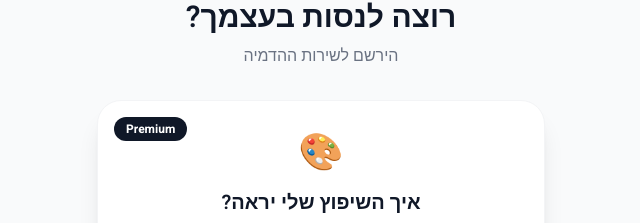
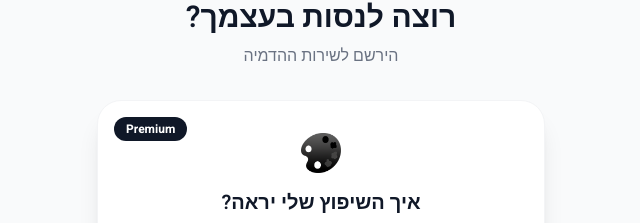
Before and after one commit to guyceza/shiputz-ai, a Next.js app: page /visualize in a window 1280 px wide. Shown: the part 1699-1922 px from the top of the page, without its empty margins (319-959 px from the left). Built offline with nearby package versions, Linux system fonts and the light colour scheme.

Commit message:
Add palette icon, replace 🎨 emoji

```diff
--- a/src/app/project/[id]/page.tsx
+++ b/src/app/project/[id]/page.tsx
@@ -2005,7 +2005,7 @@ export default function ProjectPage() {
         <div className="fixed inset-0 bg-black/50 flex items-center justify-center z-50 p-4">
           <div className="bg-white rounded-3xl p-8 max-w-md w-full text-center">
             <div className="w-20 h-20 bg-gradient-to-br from-purple-100 to-blue-100 rounded-full flex items-center justify-center mx-auto mb-6">
-              <span className="text-4xl">🎨</span>
+              <img src="/icons/palette.png" alt="" className="w-10 h-10" />
             </div>
             <h3 className="text-2xl font-bold text-gray-900 mb-3">נגמרו ההדמיות להיום</h3>
             <p className="text-gray-500 mb-6">
--- a/src/app/visualize/page.tsx
+++ b/src/app/visualize/page.tsx
@@ -454,7 +454,7 @@ export default function VisualizePage() {
 
             <div className="text-center mb-6">
               <div className="inline-flex items-center gap-2 mb-4">
-                <span className="text-4xl">🎨</span>
+                <img src="/icons/palette.png" alt="" className="w-10 h-10" />
               </div>
               <h3 className="text-xl font-semibold text-gray-900 mb-2">איך השיפוץ שלי יראה?</h3>
               <p className="text-sm text-gray-500">תוסף לחשבון ShiputzAI קיים</p>
```
Also changed, not shown: public/icons/palette.png (added).
